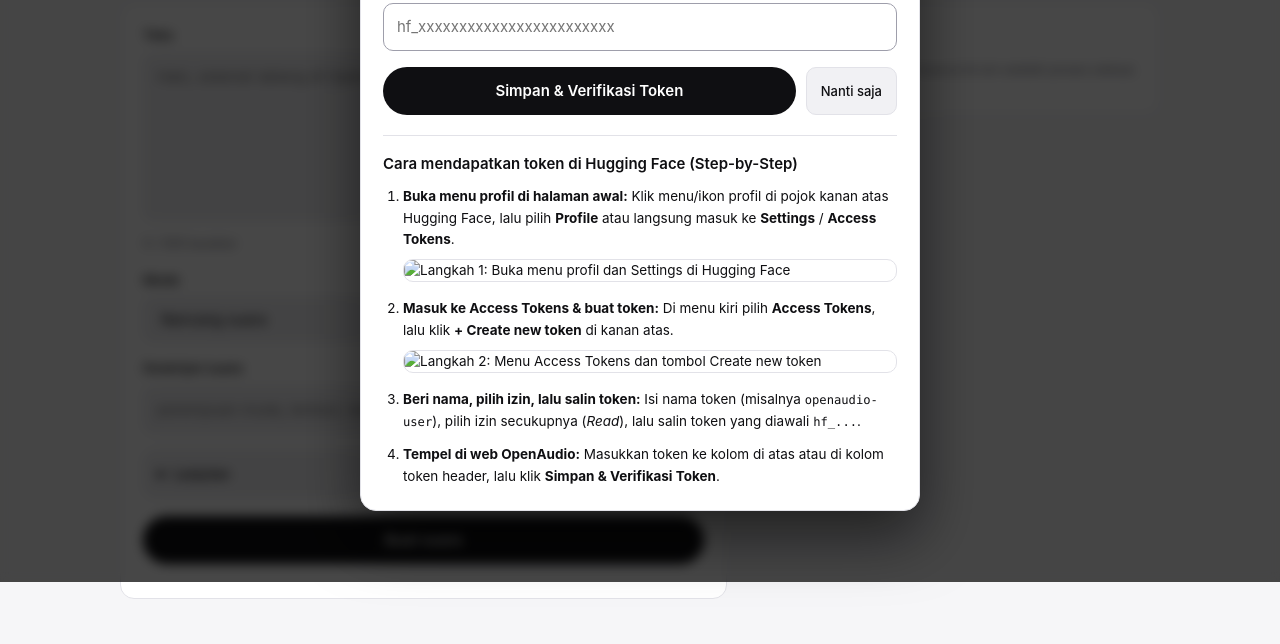
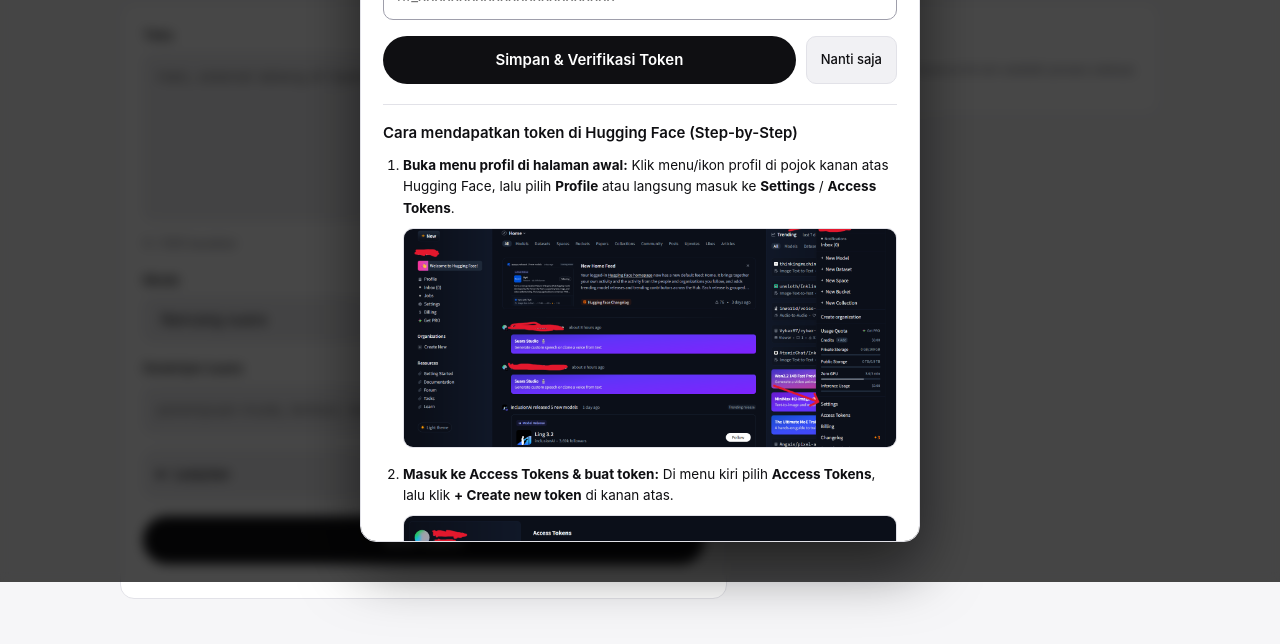
Before and after one commit to KadekAgusSaputra/openAudio, a plain HTML site: page index.html in a window 1280 px wide. Both pictures are taken after a click on the button "Cara ambil token". Shown: the part 218-862 px from the top of the page. Drawn offline with Linux system fonts and the light colour scheme.

Commit message:
fix type name image take token

```diff
--- a/index.html
+++ b/index.html
@@ -165,13 +165,13 @@
           <li>
             <strong>Buka menu profil di halaman awal:</strong> Klik menu/ikon profil di pojok kanan atas Hugging Face, lalu pilih <strong>Profile</strong> atau langsung masuk ke <strong>Settings</strong> / <strong>Access Tokens</strong>.
             <figure class="step-figure">
-              <img src="./assets/hf-step-1-menu.jpg" alt="Langkah 1: Buka menu profil dan Settings di Hugging Face" loading="lazy">
+              <img src="./assets/hf-step-1-menu.png" alt="Langkah 1: Buka menu profil dan Settings di Hugging Face" loading="lazy">
             </figure>
           </li>
           <li>
             <strong>Masuk ke Access Tokens &amp; buat token:</strong> Di menu kiri pilih <strong>Access Tokens</strong>, lalu klik <strong>+ Create new token</strong> di kanan atas.
             <figure class="step-figure">
-              <img src="./assets/hf-step-2-tokens.jpg" alt="Langkah 2: Menu Access Tokens dan tombol Create new token" loading="lazy">
+              <img src="./assets/hf-step-2-tokens.png" alt="Langkah 2: Menu Access Tokens dan tombol Create new token" loading="lazy">
             </figure>
           </li>
           <li>
```
